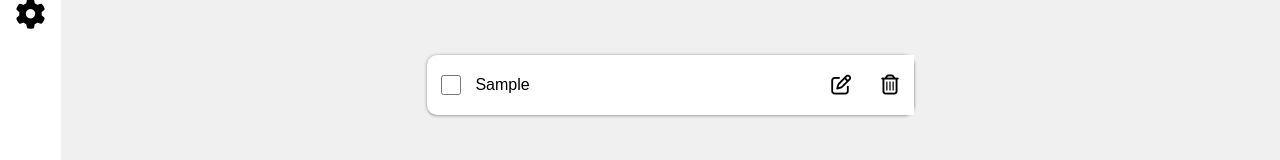
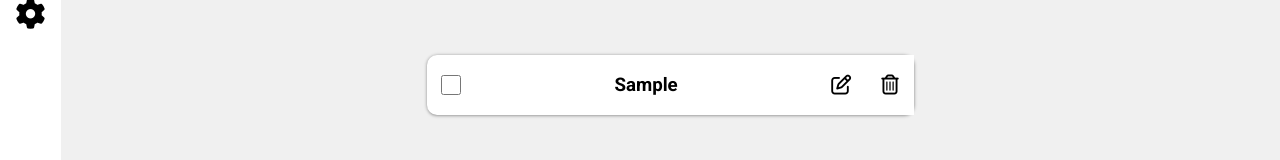
Before and after one commit to Ishowboss444/Todo-List, a Vue app: page / in a window 1280 px wide. Both pictures are taken after typing "Sample" into the empty fields and a click on the button "+ Add". Shown: the part 245-405 px from the top of the page. Built offline with nearby package versions, Linux system fonts and the light colour scheme.

Commit message:
fix(edit)
it was just one input and it's gonna be changed

```diff
--- a/src/App.vue
+++ b/src/App.vue
@@ -9,7 +9,7 @@ const id = ref(0)
 const todosObject = ref({
   title: "",
   completed: false,
-  Edit: false,
+  edit: false,
   id: id.value,
 })
 const isEmpty = computed(() => {
--- a/src/components/VCard.vue
+++ b/src/components/VCard.vue
@@ -1,10 +1,4 @@
 <script setup>
-import {ref, watch} from "vue";
-
-const onEdit = ref(true)
-watch(onEdit , ()=>{
-  console.log(onEdit.value)
-})
 const props = defineProps({
   title: Object
 })
@@ -23,13 +17,12 @@ function editSender(index){
         <input type="checkbox">
       </div>
       <div class="order-of-cards">
-        <input class="EditorInput" type="text" v-model="item.title"
-               :id="onEdit ? 'disabled' : 'enabled'"
-               :disabled="onEdit">
+        <h3 v-if="!item.edit">{{item.title}}</h3>
+        <input v-else class="EditorInput" type="text" v-model="item.title">
       </div>
       <div class="icons order-of-cards">
         <i
-            @click="editSender(index); onEdit = !onEdit"
+            @click="editSender(index); item.edit = !item.edit ;console.log(item.edit)"
             class="fa-regular fa-pen-to-square"
         ></i>
       </div>
```
